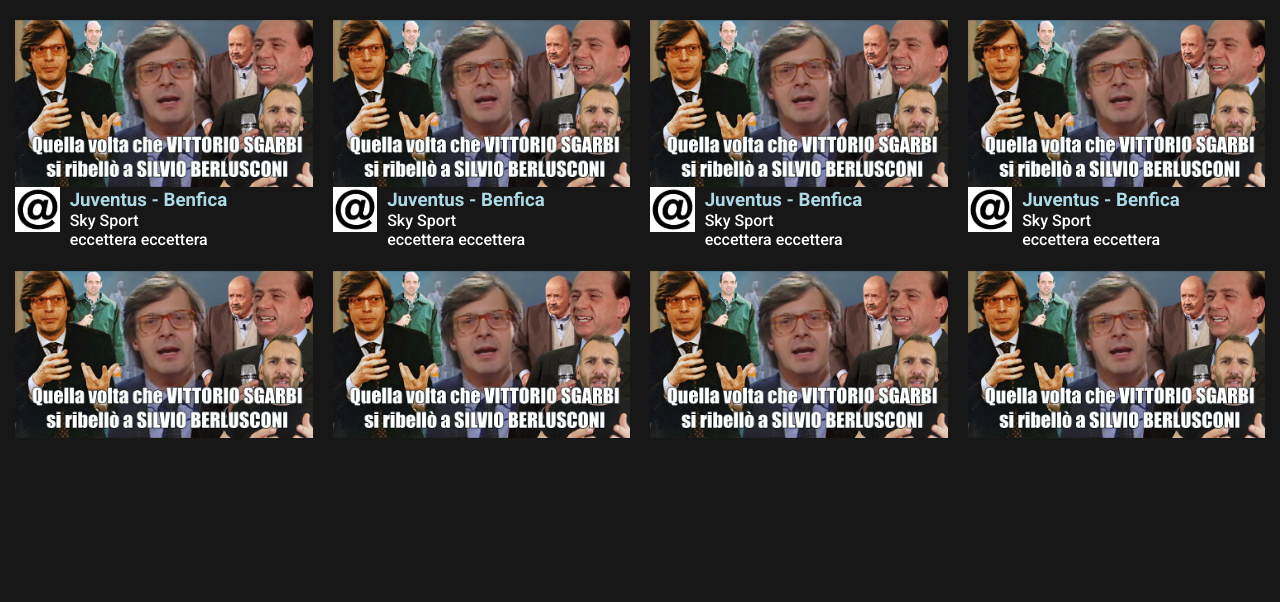
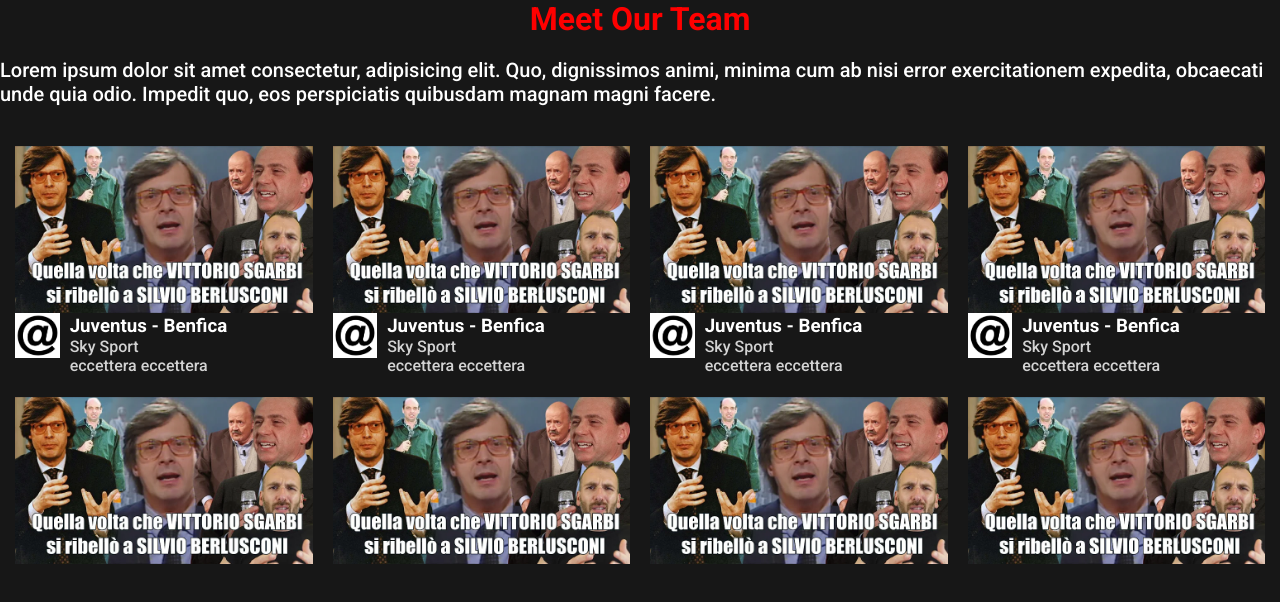
Before and after one commit to NicoloCasagrande/youtube, a plain HTML site: page index.html in a window 1280 px wide. Drawn offline with Linux system fonts and the light colour scheme.

Commit message:
inizio esercizio

```diff
--- a/css/style.css
+++ b/css/style.css
@@ -39,12 +39,34 @@ body{
     color: white;
 }
 
-h1, h2, h3, h4{
-    color: lightblue;
+h1{
+    color: red;
+    font-weight: bold;
+}
+
+.testo{
+    margin: 20px 0;
+    font-size: 20px;
+}
+
+p{
+    color: lightgray;
 }
 
  /*------------------
     /TYPOGRAPHY
+--------------------*/
+
+ /*------------------
+    HEADER
+--------------------*/
+
+header{
+    text-align: center;
+}
+
+ /*------------------
+    /HEADER
 --------------------*/
 
  /*------------------
--- a/index.html
+++ b/index.html
@@ -12,10 +12,13 @@
 </head>
 <body>
     <header>
-
+        <h1>Meet Our Team</h1>
     </header>
     <main>
         <section class="container clearfix">
+            <div class="testo">
+                Lorem ipsum dolor sit amet consectetur, adipisicing elit. Quo, dignissimos animi, minima cum ab nisi error exercitationem expedita, obcaecati unde quia odio. Impedit quo, eos perspiciatis quibusdam magnam magni facere.
+            </div>
             <div class="riga">
                 <div class="col-video">
                     <img class="anteprima" src="img/hq720.webp" alt="">
```
